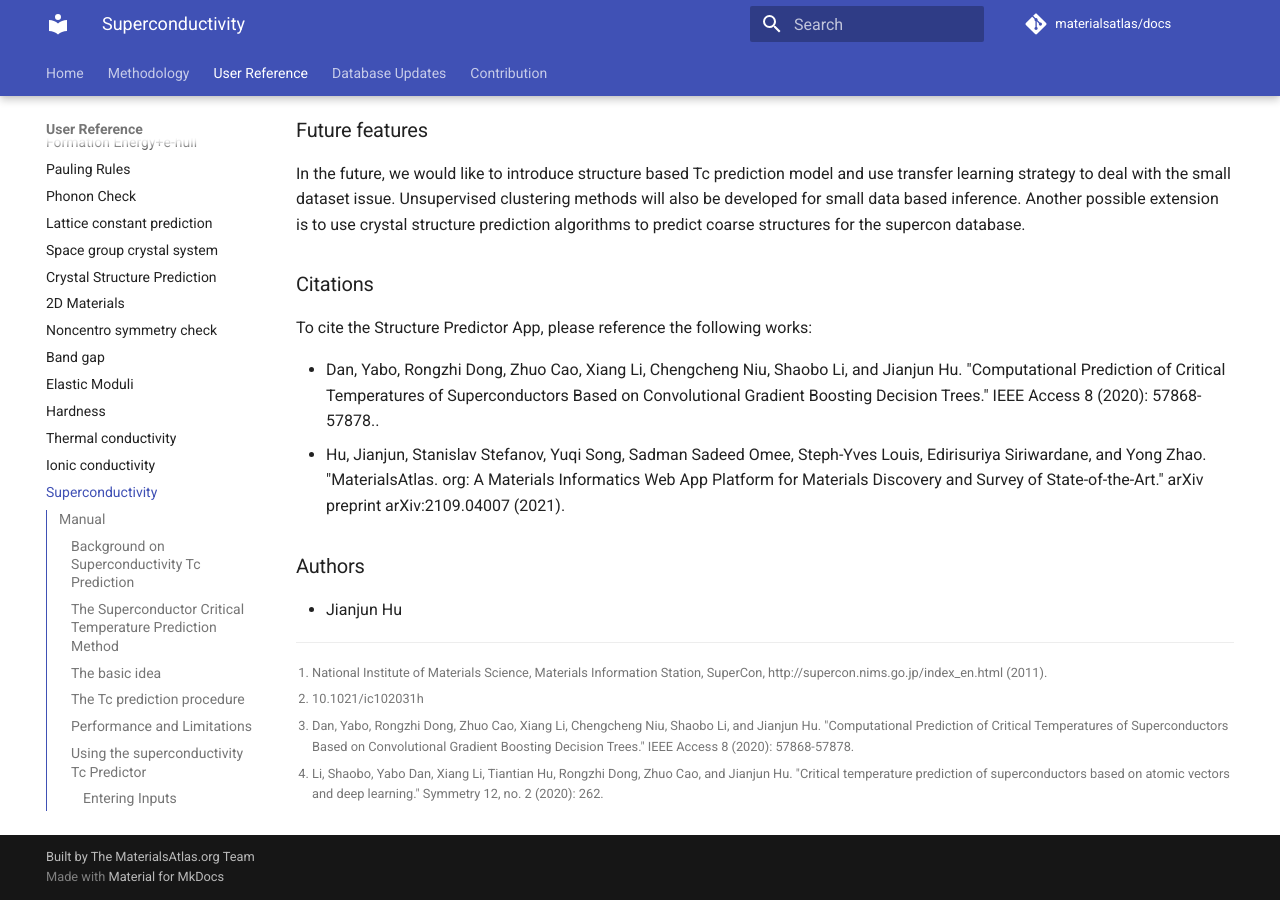
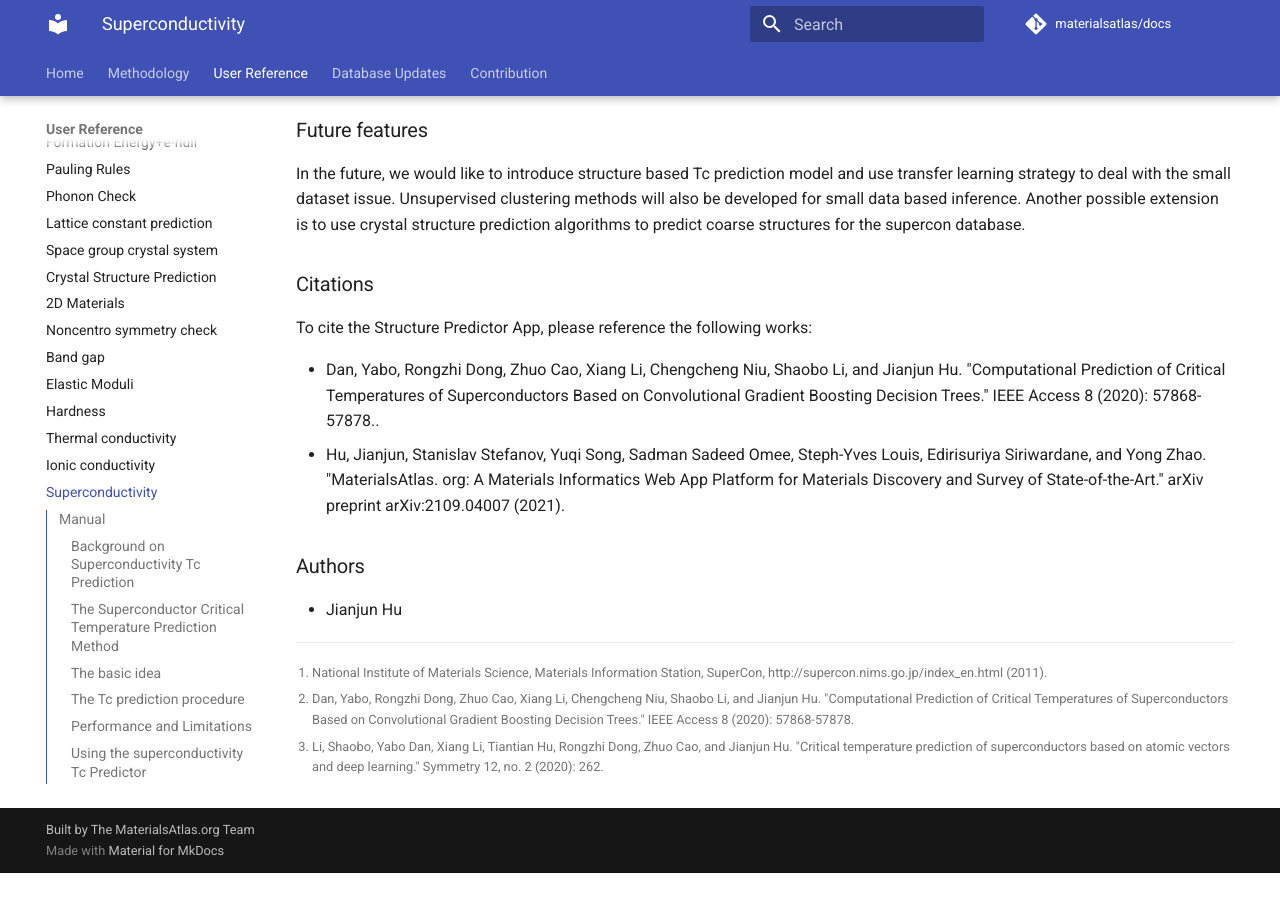
Before and after one commit to usccolumbia/materialsatlas, an MkDocs documentation site: the page built from docs/user-guide/superconductivity.md, in a window 1280 px wide and 900 px high, scrolled down 1275 px. Built offline with MkDocs 1.6.1 and Material for MkDocs 9.7.7, drawn with Linux system fonts in a browser that asks for light colours; comment, search, counter and statistics services are not loaded; after the commit the page ends 2148 px from its top, so only the background shows below that.

Commit message:
Update superconductivity.md

```diff
--- a/docs/user-guide/superconductivity.md
+++ b/docs/user-guide/superconductivity.md
@@ -59,9 +59,8 @@ To cite the Structure Predictor App, please reference the following works:
 - Hu, Jianjun, Stanislav Stefanov, Yuqi Song, Sadman Sadeed Omee, Steph-Yves Louis, Edirisuriya Siriwardane, and Yong Zhao. "MaterialsAtlas. org: A Materials Informatics Web App Platform for Materials Discovery and Survey of State-of-the-Art." arXiv preprint arXiv:2109.04007 (2021).
 
 [^1]: National Institute of Materials Science, Materials Information Station, SuperCon, http://supercon.nims.go.jp/index_en.html (2011).
-[^2]: 10.1021/ic102031h
-[^3]: Dan, Yabo, Rongzhi Dong, Zhuo Cao, Xiang Li, Chengcheng Niu, Shaobo Li, and Jianjun Hu. "Computational Prediction of Critical Temperatures of Superconductors Based on Convolutional Gradient Boosting Decision Trees." IEEE Access 8 (2020): 57868-57878.
-[^4]: Li, Shaobo, Yabo Dan, Xiang Li, Tiantian Hu, Rongzhi Dong, Zhuo Cao, and Jianjun Hu. "Critical temperature prediction of superconductors based on atomic vectors and deep learning." Symmetry 12, no. 2 (2020): 262.
+[^2]: Dan, Yabo, Rongzhi Dong, Zhuo Cao, Xiang Li, Chengcheng Niu, Shaobo Li, and Jianjun Hu. "Computational Prediction of Critical Temperatures of Superconductors Based on Convolutional Gradient Boosting Decision Trees." IEEE Access 8 (2020): 57868-57878.
+[^3]: Li, Shaobo, Yabo Dan, Xiang Li, Tiantian Hu, Rongzhi Dong, Zhuo Cao, and Jianjun Hu. "Critical temperature prediction of superconductors based on atomic vectors and deep learning." Symmetry 12, no. 2 (2020): 262.
 
 ### Authors
 
```
